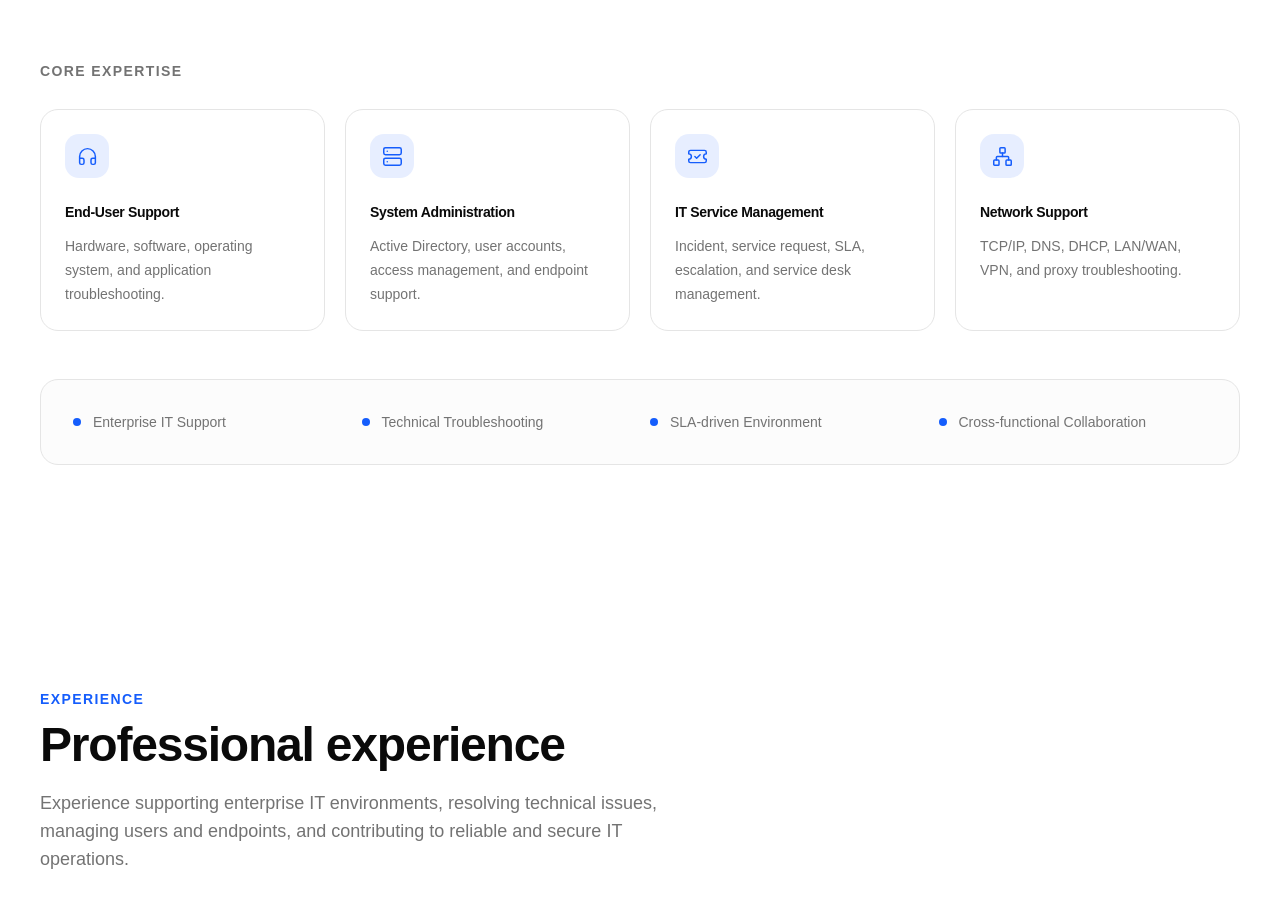
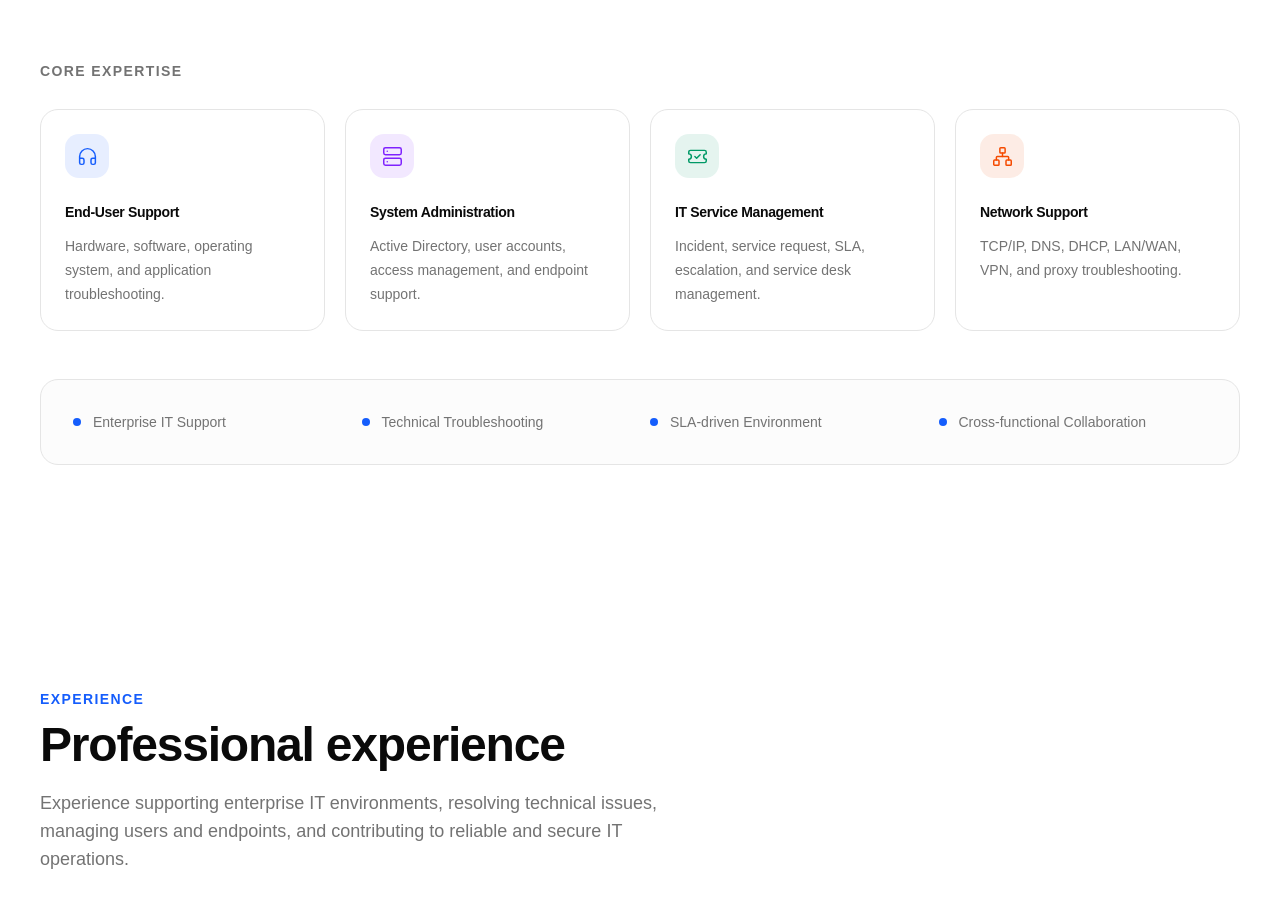
Before and after one commit to Sayan876/djportfolio, a React (Vite) app: page / in a window 1280 px wide. Shown: the part 1340-2248 px from the top of the page. Built offline with nearby package versions, Linux system fonts and the light colour scheme.

Commit message:
Update About.tsx

```diff
--- a/src/components/About.tsx
+++ b/src/components/About.tsx
@@ -14,24 +14,40 @@ const About = () => {
       title: "End-User Support",
       description:
         "Hardware, software, operating system, and application troubleshooting.",
+      iconColor:
+        "text-blue-600 bg-blue-600/10 dark:text-blue-400 dark:bg-blue-400/10",
+      hoverColor:
+        "group-hover:bg-blue-600 group-hover:text-white dark:group-hover:bg-blue-400 dark:group-hover:text-slate-950",
     },
     {
       icon: Server,
       title: "System Administration",
       description:
         "Active Directory, user accounts, access management, and endpoint support.",
+      iconColor:
+        "text-violet-600 bg-violet-600/10 dark:text-violet-400 dark:bg-violet-400/10",
+      hoverColor:
+        "group-hover:bg-violet-600 group-hover:text-white dark:group-hover:bg-violet-400 dark:group-hover:text-slate-950",
     },
     {
       icon: TicketCheck,
       title: "IT Service Management",
       description:
         "Incident, service request, SLA, escalation, and service desk management.",
+      iconColor:
+        "text-emerald-600 bg-emerald-600/10 dark:text-emerald-400 dark:bg-emerald-400/10",
+      hoverColor:
+        "group-hover:bg-emerald-600 group-hover:text-white dark:group-hover:bg-emerald-400 dark:group-hover:text-slate-950",
     },
     {
       icon: Network,
       title: "Network Support",
       description:
         "TCP/IP, DNS, DHCP, LAN/WAN, VPN, and proxy troubleshooting.",
+      iconColor:
+        "text-orange-600 bg-orange-600/10 dark:text-orange-400 dark:bg-orange-400/10",
+      hoverColor:
+        "group-hover:bg-orange-600 group-hover:text-white dark:group-hover:bg-orange-400 dark:group-hover:text-slate-950",
     },
   ];
 
@@ -147,19 +163,30 @@ const About = () => {
                   {/* Icon */}
                   <motion.div
                     whileHover={{
-                      scale: 1.08,
-                      rotate: 3,
+                      scale: 1.12,
+                      rotate: -4,
                     }}
                     transition={{
                       duration: 0.25,
                       ease: "easeOut",
                     }}
-                    className="flex h-11 w-11 items-center justify-center rounded-xl bg-blue-600/10 text-blue-600 dark:bg-blue-400/10 dark:text-blue-400"
+                    className={`flex h-11 w-11 items-center justify-center rounded-xl transition-all duration-300 ${item.iconColor} ${item.hoverColor}`}
                   >
-                    <Icon
-                      size={21}
-                      strokeWidth={1.7}
-                    />
+                    <motion.div
+                      whileHover={{
+                        rotate: 8,
+                        scale: 1.08,
+                      }}
+                      transition={{
+                        duration: 0.2,
+                        ease: "easeOut",
+                      }}
+                    >
+                      <Icon
+                        size={21}
+                        strokeWidth={1.7}
+                      />
+                    </motion.div>
                   </motion.div>
 
                   {/* Title */}
```
